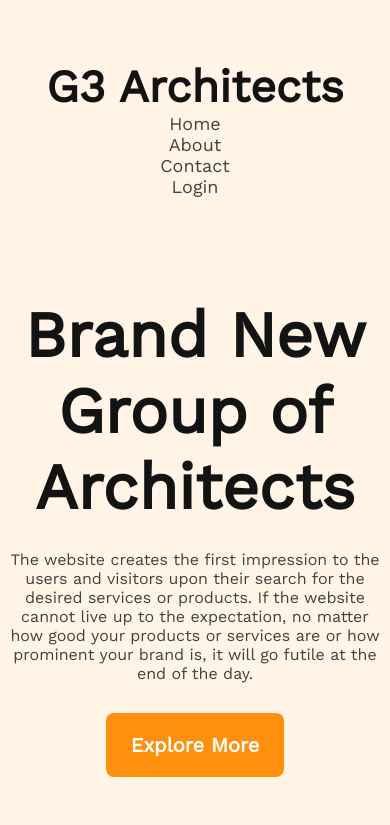
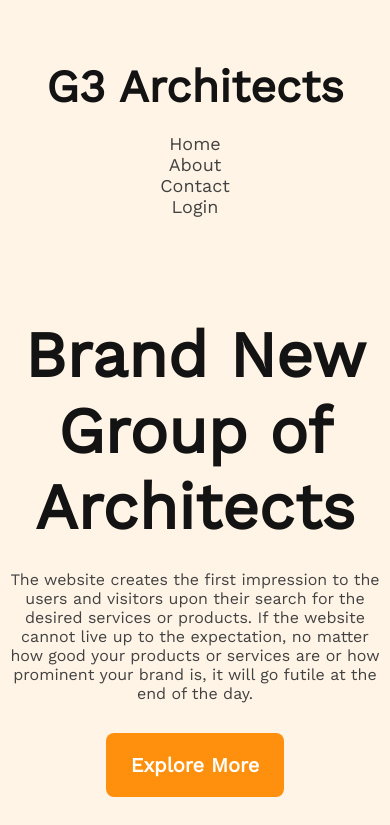
Before and after one commit to mfarhadattari/g3-architects, a plain HTML site: page index.html in a window 390 px wide. Shown: the top 825 px of the page. Drawn offline with nearby package versions, Linux system fonts and the light colour scheme.

Commit message:
add margin on navigation section for responsive

```diff
--- a/styles/style.css
+++ b/styles/style.css
@@ -303,13 +303,17 @@ img{
                  width < 576px
     -----------------------------------*/
 @media only screen and (max-width:576px) {
+
+    /* Common Styles */
     .container {
         margin: 0;
         padding: 10px;
     }
 
+    /* Navigation and Banner */
     .navigation-section {
         grid-template-columns: 1fr;
+        grid-row-gap: 20px;
         text-align: center;
     }
 
@@ -320,6 +324,7 @@ img{
         margin: 0;
     }
 
+    /* Team Section */
     .teams-section {
         grid-template-columns: repeat(1, 1fr);
         grid-row-gap: 50px
@@ -328,6 +333,8 @@ img{
         grid-template-columns: repeat(1, 1fr);
         grid-row-gap: 20px;
     }
+
+    /*  */
 
 
 }
```
